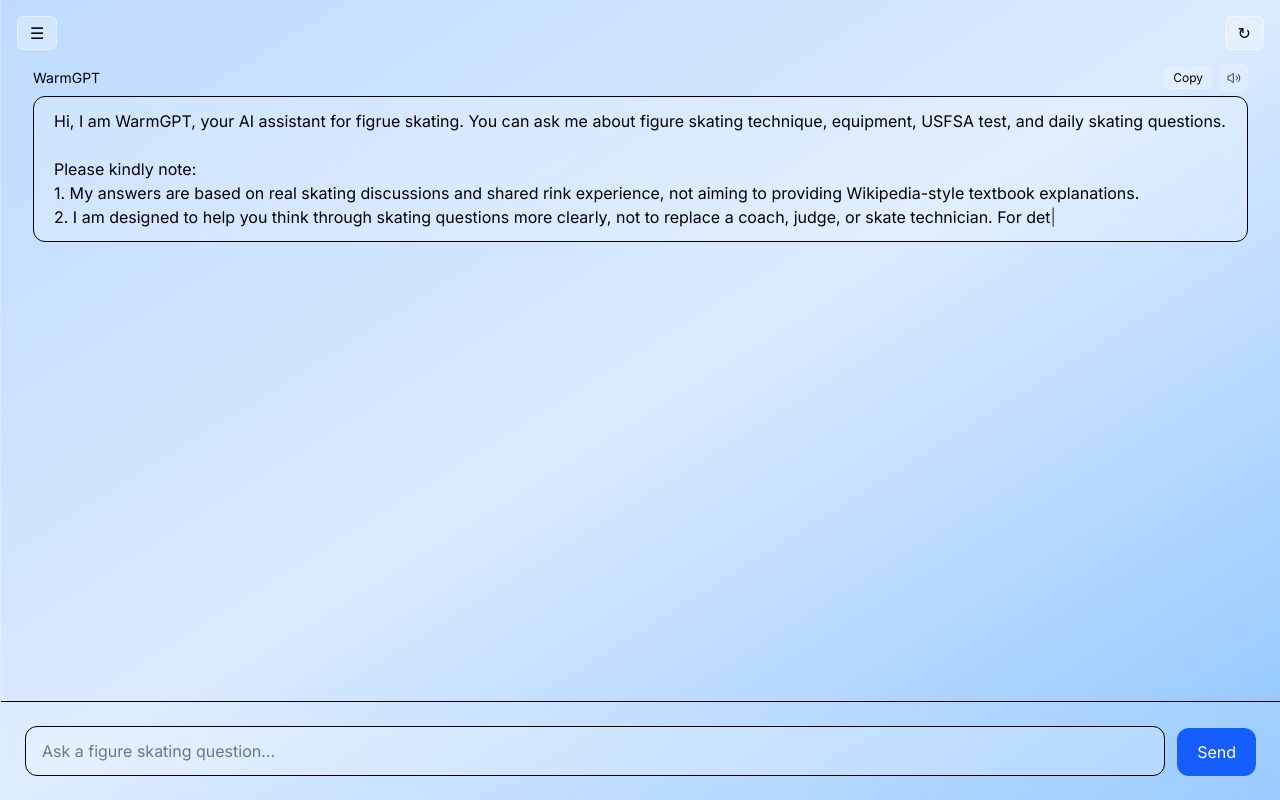
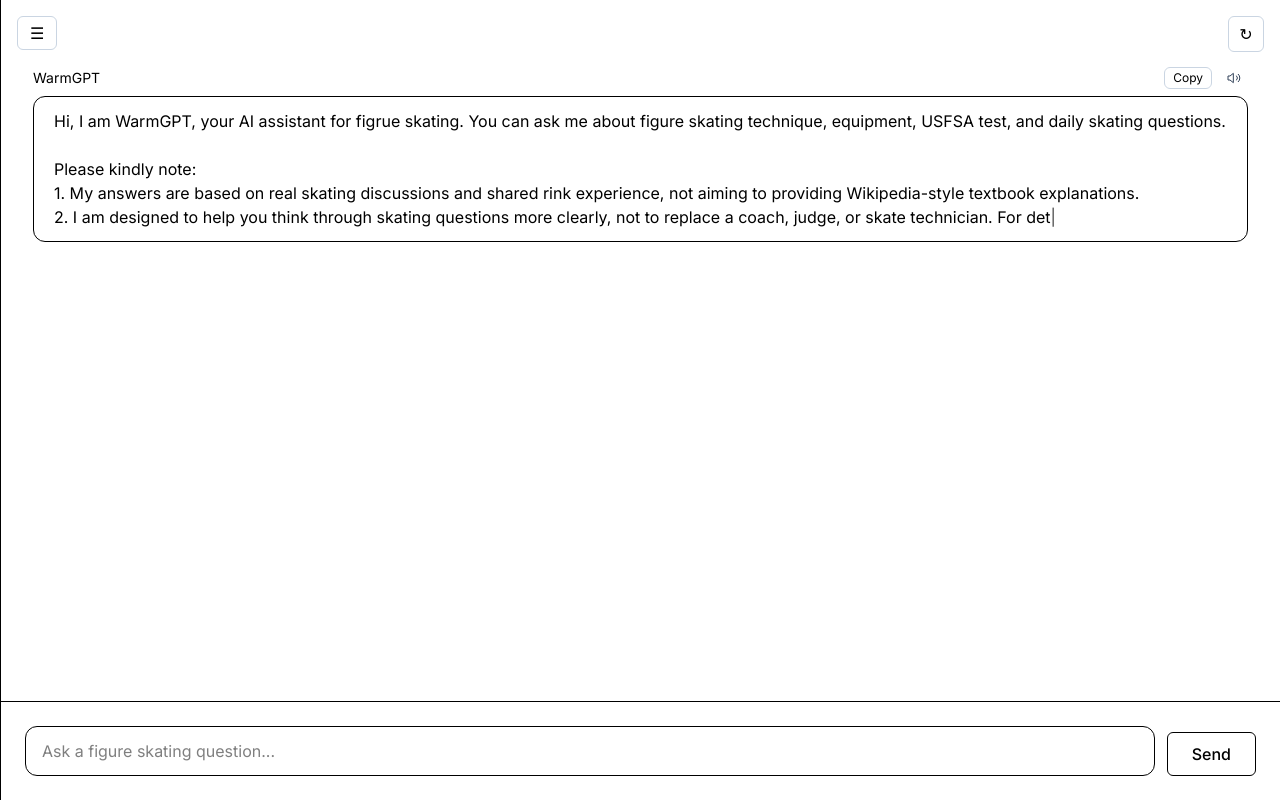
Before and after one commit to charlesl3/warmedge, a Next.js app: page / in a window 1280 px wide. Built offline with nearby package versions, Linux system fonts and the light colour scheme.

Commit message:
update something

```diff
--- a/app/chat/page.tsx
+++ b/app/chat/page.tsx
@@ -266,7 +266,7 @@ const speakText = (text: string, index: number) => {
 }
 
   return (
-    <div className="h-[100dvh] flex bg-gradient-to-br from-blue-200 via-blue-100 to-blue-300 relative">
+    <div className="h-[100dvh] flex bg-white relative">
 
       {/* Mobile Overlay */}
       {isMobile && sidebarOpen && (
@@ -283,9 +283,7 @@ const speakText = (text: string, index: number) => {
           transition-all duration-300 ease-in-out
           ${sidebarOpen ? 'w-72' : 'w-0'}
           overflow-hidden
-          bg-white/10 backdrop-blur-xl
-          border-r border-white/20
-          shadow-xl
+          bg-white border-r border-black
           text-slate-700
           flex flex-col
         `}
@@ -294,7 +292,7 @@ const speakText = (text: string, index: number) => {
           <img
             src="/logo1.jpg"
             alt="WarmEdge"
-            className="h-40 w-auto object-contain"
+            className="h-50 w-auto object-contain"
           />
         </div>
 
@@ -305,21 +303,40 @@ const speakText = (text: string, index: number) => {
               injectAssistantMessage('How can I help you today?')
               if (isMobile) setSidebarOpen(false)
             }}
-            className="w-full text-left rounded-lg px-4 py-2.5 hover:bg-white/30 transition"
+            className="
+w-full text-left rounded-md px-4 py-2.5
+border border-transparent
+hover:border-slate-300
+hover:bg-slate-100
+transition-colors duration-150
+"
           >
             Chat
           </button>
 
           <button
             onClick={handleAboutClick}
-            className="w-full text-left rounded-lg px-4 py-2.5 hover:bg-white/30 transition"
+            className="
+w-full text-left rounded-md px-4 py-2.5
+border border-transparent
+hover:border-slate-300
+hover:bg-slate-100
+transition-colors duration-150
+"
           >
             About
           </button>
 
           <button
   onClick={handleProductsClick}
-  className="w-full text-left rounded-lg px-4 py-2.5 hover:bg-white/30 transition flex justify-between items-center"
+  className="
+w-full text-left rounded-md px-4 py-2.5
+flex justify-between items-center
+border border-transparent
+hover:border-slate-300
+hover:bg-slate-100
+transition-colors duration-150
+"
 >
   Products
   <span className="text-xs opacity-70">↗</span>
@@ -336,13 +353,17 @@ const speakText = (text: string, index: number) => {
   disabled={reloading}
   title="Clear screen and start a new session"
   className={`
-    absolute top-4 right-4 z-30
-    bg-white/30 backdrop-blur-md
-    border border-white/40
-    rounded-md px-3 py-1
-    transition-all duration-200
-    ${reloading ? 'opacity-60 cursor-not-allowed' : 'hover:bg-white/50'}
-  `}
+  absolute top-4 right-4 z-30
+  flex items-center justify-center
+  h-9 w-9
+  rounded-md
+  bg-white
+  border border-slate-300
+  transition-colors duration-150
+  ${reloading
+    ? 'opacity-60 cursor-not-allowed'
+    : 'hover:bg-slate-100 hover:border-slate-400'}
+`}
 >
   <span className={reloading ? 'inline-block animate-spin' : ''}>
     ↻
@@ -352,7 +373,7 @@ const speakText = (text: string, index: number) => {
         {(!sidebarOpen || !isMobile) && (
           <button
             onClick={() => setSidebarOpen(!sidebarOpen)}
-            className="absolute top-4 left-4 z-30 bg-white/30 backdrop-blur-md border border-white/40 rounded-md px-3 py-1"
+            className="absolute top-4 left-4 z-30 bg-white border border-slate-300 hover:bg-slate-50 rounded-md px-3 py-1"
           >
             {sidebarOpen ? '←' : '☰'}
           </button>
@@ -384,7 +405,7 @@ const speakText = (text: string, index: number) => {
     ${
       copiedIndex === i
         ? 'bg-green-500 text-white border-green-500'
-        : 'bg-white/20 border-white/20 hover:bg-white/30'
+        : 'bg-white border border-slate-300 hover:bg-slate-100'
     }
   `}
 >
@@ -536,7 +557,16 @@ const speakText = (text: string, index: number) => {
             <button
               onClick={sendMessage}
               disabled={loading}
-              className="rounded-xl bg-blue-600 hover:bg-blue-700 transition px-5 py-3 text-white"
+              className="
+h-11 px-6
+rounded-md
+border border-black
+bg-white
+text-black
+font-medium
+hover:bg-slate-100
+transition-colors duration-150
+"
             >
               {loading ? '...' : 'Send'}
             </button>
```
